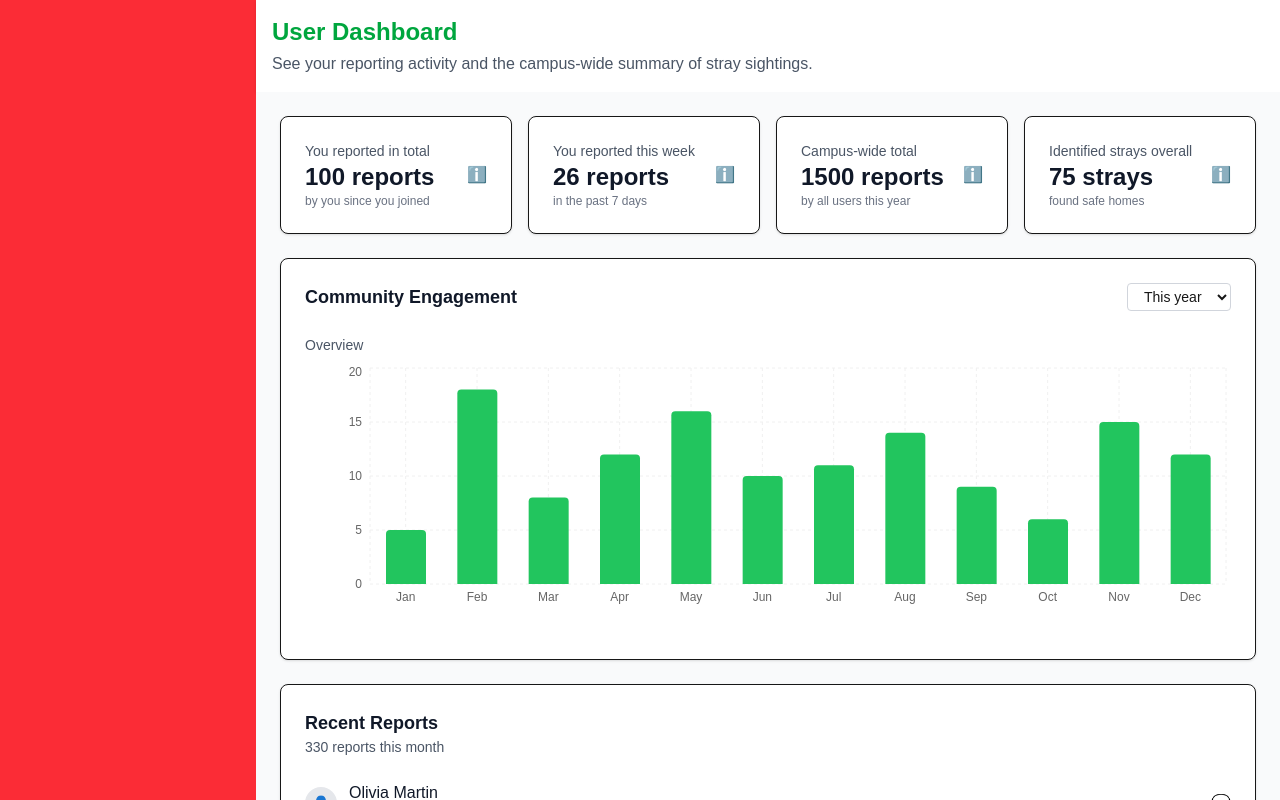
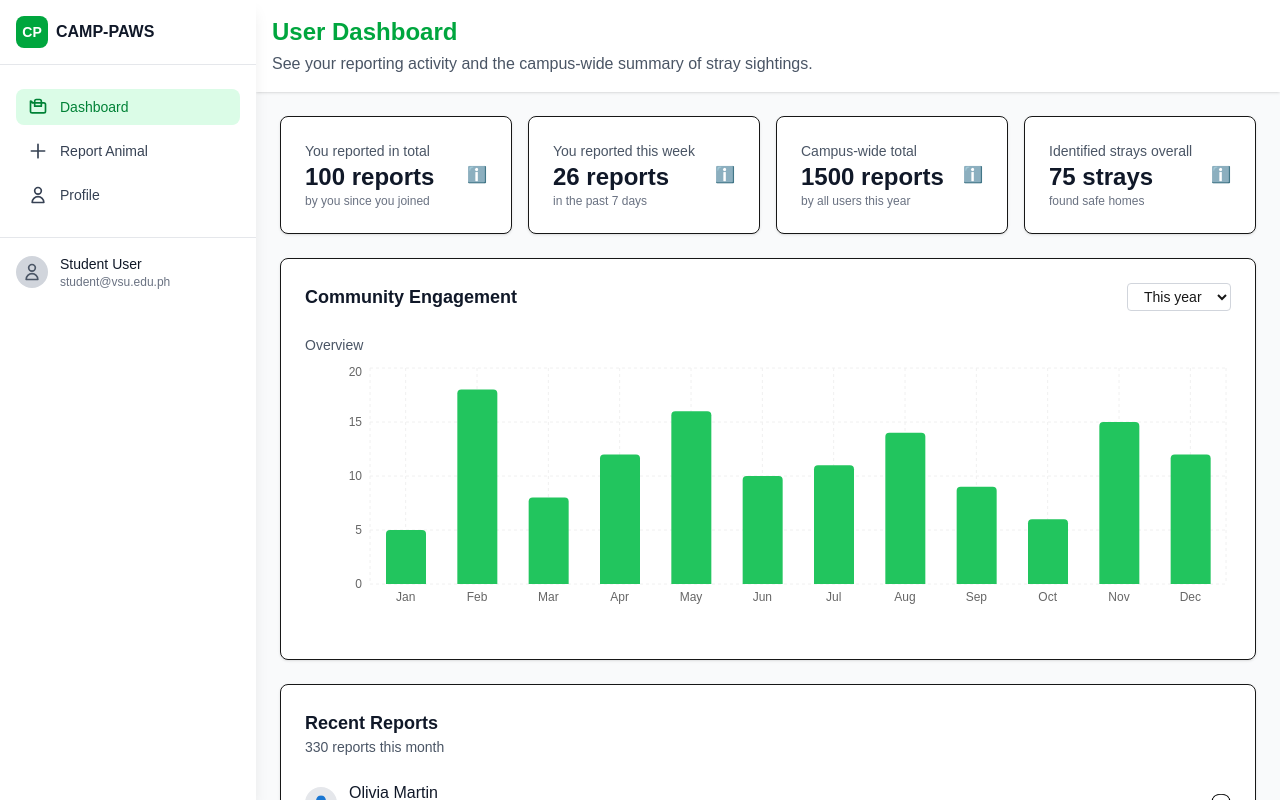
Before and after one commit to CSci-153-Web-Systems-and-Technologies/batch-2025-camp-paws-web, a Next.js app: page /user-dashboard in a window 1280 px wide. Built offline with nearby package versions, Linux system fonts and the light colour scheme.

Commit message:
feat: implement sidebar and navigation with mobile hamburger button

```diff
--- /dev/null
+++ b/src/app/(dashboard)/components/HamburgerMenu.tsx
@@ -0,0 +1,34 @@
+'use client';
+
+interface HamburgerMenuProps {
+  isOpen: boolean;
+  onClick: () => void;
+}
+
+export default function HamburgerMenu({ isOpen, onClick }: HamburgerMenuProps) {
+  return (
+    <button
+      onClick={onClick}
+      className="lg:hidden relative p-2 rounded-md text-gray-600 hover:text-gray-900 hover:bg-gray-100 focus:outline-none focus:ring-2 focus:ring-green-500 transition-colors"
+      aria-label="Toggle navigation menu"
+    >
+      <div className="w-6 h-6 flex flex-col justify-center items-center">
+        <span
+          className={`block h-0.5 w-6 bg-current transform transition-transform duration-300 ${
+            isOpen ? 'rotate-45 translate-y-1' : '-translate-y-1'
+          }`}
+        />
+        <span
+          className={`block h-0.5 w-6 bg-current transform transition-opacity duration-300 ${
+            isOpen ? 'opacity-0' : 'opacity-100'
+          }`}
+        />
+        <span
+          className={`block h-0.5 w-6 bg-current transform transition-transform duration-300 ${
+            isOpen ? '-rotate-45 -translate-y-1' : 'translate-y-1'
+          }`}
+        />
+      </div>
+    </button>
+  );
+}
--- /dev/null
+++ b/src/app/(dashboard)/components/Sidebar.tsx
@@ -0,0 +1,132 @@
+'use client';
+
+import Link from 'next/link';
+import { usePathname } from 'next/navigation';
+
+interface SidebarProps {
+  isOpen: boolean;
+  onClose: () => void;
+}
+
+interface NavItem {
+  href: string;
+  label: string;
+  icon: React.ReactNode;
+}
+
+export default function Sidebar({ isOpen, onClose }: SidebarProps) {
+  const pathname = usePathname();
+
+  const navigationItems: NavItem[] = [
+    {
+      href: '/user-dashboard',
+      label: 'Dashboard',
+      icon: (
+        <svg className="w-5 h-5" fill="none" stroke="currentColor" viewBox="0 0 24 24">
+          <path strokeLinecap="round" strokeLinejoin="round" strokeWidth={2} d="M3 7v10a2 2 0 002 2h14a2 2 0 002-2V9a2 2 0 00-2-2H5a2 2 0 00-2-2z" />
+          <path strokeLinecap="round" strokeLinejoin="round" strokeWidth={2} d="M8 5a2 2 0 012-2h4a2 2 0 012 2v6H8V5z" />
+        </svg>
+      ),
+    },
+    {
+      href: '/report',
+      label: 'Report Animal',
+      icon: (
+        <svg className="w-5 h-5" fill="none" stroke="currentColor" viewBox="0 0 24 24">
+          <path strokeLinecap="round" strokeLinejoin="round" strokeWidth={2} d="M12 4v16m8-8H4" />
+        </svg>
+      ),
+    },
+    {
+      href: '/profile',
+      label: 'Profile',
+      icon: (
+        <svg className="w-5 h-5" fill="none" stroke="currentColor" viewBox="0 0 24 24">
+          <path strokeLinecap="round" strokeLinejoin="round" strokeWidth={2} d="M16 7a4 4 0 11-8 0 4 4 0 018 0zM12 14a7 7 0 00-7 7h14a7 7 0 00-7-7z" />
+        </svg>
+      ),
+    },
+  ];
+
+  return (
+    <>
+      {/* Mobile Overlay */}
+      {isOpen && (
+        <div
+          className="fixed inset-0 bg-black bg-opacity-50 z-40 lg:hidden"
+          onClick={onClose}
+        />
+      )}
+
+      {/* Sidebar */}
+      <aside
+        className={`
+          fixed lg:static inset-y-0 left-0 z-50 w-64 bg-white shadow-lg transform transition-transform duration-300 ease-in-out
+          ${isOpen ? 'translate-x-0' : '-translate-x-full lg:translate-x-0'}
+        `}
+      >
+        {/* Sidebar Header */}
+        <div className="flex items-center justify-between p-4 border-b border-gray-200">
+          <div className="flex items-center space-x-2">
+            <div className="w-8 h-8 bg-green-600 rounded-lg flex items-center justify-center">
+              <span className="text-white font-bold text-sm">CP</span>
+            </div>
+            <span className="font-bold text-gray-900">CAMP-PAWS</span>
+          </div>
+
+          {/* Close button for mobile */}
+          <button
+            onClick={onClose}
+            className="lg:hidden p-1 rounded-md text-gray-400 hover:text-gray-600 hover:bg-gray-100"
+          >
+            <svg className="w-6 h-6" fill="none" stroke="currentColor" viewBox="0 0 24 24">
+              <path strokeLinecap="round" strokeLinejoin="round" strokeWidth={2} d="M6 18L18 6M6 6l12 12" />
+            </svg>
+          </button>
+        </div>
+
+        {/* Navigation */}
+        <nav className="flex-1 px-4 py-6">
+          <ul className="space-y-2">
+            {navigationItems.map((item) => {
+              const isActive = pathname === item.href;
+              return (
+                <li key={item.href}>
+                  <Link
+                    href={item.href}
+                    onClick={onClose} // Close sidebar on mobile when clicking a link
+                    className={`
+                      flex items-center px-3 py-2 text-sm font-medium rounded-lg transition-colors
+                      ${isActive
+                        ? 'bg-green-100 text-green-700'
+                        : 'text-gray-700 hover:bg-gray-100 hover:text-gray-900'
+                      }
+                    `}
+                  >
+                    <span className="mr-3">{item.icon}</span>
+                    {item.label}
+                  </Link>
+                </li>
+              );
+            })}
+          </ul>
+        </nav>
+
+        {/* Sidebar Footer */}
+        <div className="p-4 border-t border-gray-200">
+          <div className="flex items-center space-x-3">
+            <div className="w-8 h-8 bg-gray-300 rounded-full flex items-center justify-center">
+              <svg className="w-5 h-5 text-gray-600" fill="none" stroke="currentColor" viewBox="0 0 24 24">
+                <path strokeLinecap="round" strokeLinejoin="round" strokeWidth={2} d="M16 7a4 4 0 11-8 0 4 4 0 018 0zM12 14a7 7 0 00-7 7h14a7 7 0 00-7-7z" />
+              </svg>
+            </div>
+            <div className="flex-1 min-w-0">
+              <p className="text-sm font-medium text-gray-900 truncate">Student User</p>
+              <p className="text-xs text-gray-500 truncate">student@vsu.edu.ph</p>
+            </div>
+          </div>
+        </div>
+      </aside>
+    </>
+  );
+}
--- a/src/app/(dashboard)/layout.tsx
+++ b/src/app/(dashboard)/layout.tsx
@@ -1,10 +1,21 @@
 'use client';
 import { usePathname } from 'next/navigation';
+import { useState, useEffect } from 'react';
+import Sidebar from './components/Sidebar';
+import HamburgerMenu from './components/HamburgerMenu';
 
 const PAGE_HEADERS: Record<string, { title: string; description: string }> = {
   '/user-dashboard': {
     title: 'User Dashboard',
     description: 'See your reporting activity and the campus-wide summary of stray sightings.'
+  },
+  '/report': {
+    title: 'Report Animal',
+    description: 'Submit a new stray animal sighting report.'
+  },
+  '/profile': {
+    title: 'Profile',
+    description: 'Manage your account settings and preferences.'
   }
   // You can add more page headers here over time
 };
@@ -15,29 +26,67 @@ export default function DashboardLayout({
   children: React.ReactNode;
 }) {
   const pathname = usePathname();
+  const [isSidebarOpen, setIsSidebarOpen] = useState(false);
+
   const headerInfo = PAGE_HEADERS[pathname] || {
     title: 'CAMP-PAWS Dashboard',
     description: ''
   };
 
+  const toggleSidebar = () => {
+    setIsSidebarOpen(!isSidebarOpen);
+  };
+
+  const closeSidebar = () => {
+    setIsSidebarOpen(false);
+  };
+
+  // Prevent body scroll on mobile when sidebar is open
+  useEffect(() => {
+    if (isSidebarOpen) {
+      document.body.classList.add('sidebar-open');
+    } else {
+      document.body.classList.remove('sidebar-open');
+    }
+
+    // Cleanup on unmount
+    return () => {
+      document.body.classList.remove('sidebar-open');
+    };
+  }, [isSidebarOpen]);
+
   return (
-    <div className="flex h-screen">
-      <aside className="w-64 bg-red-500">
-        {/* Sidebar content */}
-      </aside>
+    <div className="flex h-screen bg-gray-50">
+      {/* Responsive Sidebar */}
+      <Sidebar isOpen={isSidebarOpen} onClose={closeSidebar} />
 
-      <main className="flex-1 flex flex-col">
-        <header className="bg-white shadow-sm p-4">
-          <h1 className="text-2xl font-bold text-green-600">{headerInfo.title}</h1>
-          {headerInfo.description && (
-            <p className="text-gray-600 mt-1">{headerInfo.description}</p>
-          )}
+      {/* Main Content Area */}
+      <div className="flex-1 flex flex-col min-w-0">
+        {/* Header with Hamburger Menu */}
+        <header className="bg-white shadow-sm p-4 flex items-center justify-between">
+          <div className="flex items-center space-x-4">
+            {/* Hamburger Menu for Mobile */}
+            <HamburgerMenu isOpen={isSidebarOpen} onClick={toggleSidebar} />
+
+            <div>
+              <h1 className="text-xl sm:text-2xl font-bold text-green-600">{headerInfo.title}</h1>
+              {headerInfo.description && (
+                <p className="text-gray-600 mt-1 text-sm sm:text-base hidden sm:block">{headerInfo.description}</p>
+              )}
+            </div>
+          </div>
+
+          {/* Optional: Add user menu or other header actions */}
+          <div className="flex items-center space-x-2">
+            {/* Placeholder for future header actions */}
+          </div>
         </header>
 
-        <div className="flex-1 p-6 bg-gray-50 overflow-y-auto">
+        {/* Page Content */}
+        <main className="flex-1 p-4 sm:p-6 overflow-y-auto">
           {children}
-        </div>
-      </main>
+        </main>
+      </div>
     </div>
   );
 }
--- a/src/app/globals.css
+++ b/src/app/globals.css
@@ -16,6 +16,17 @@ body {
   background: var(--background);
   color: var(--foreground);
   font-family: Arial, Helvetica, sans-serif;
+}
+
+/* Prevent body scroll when mobile sidebar is open */
+body.sidebar-open {
+  overflow: hidden;
+}
+
+@media (min-width: 1024px) {
+  body.sidebar-open {
+    overflow: visible;
+  }
 }
 
 /* Custom DatePicker Styles to match theme */
```
